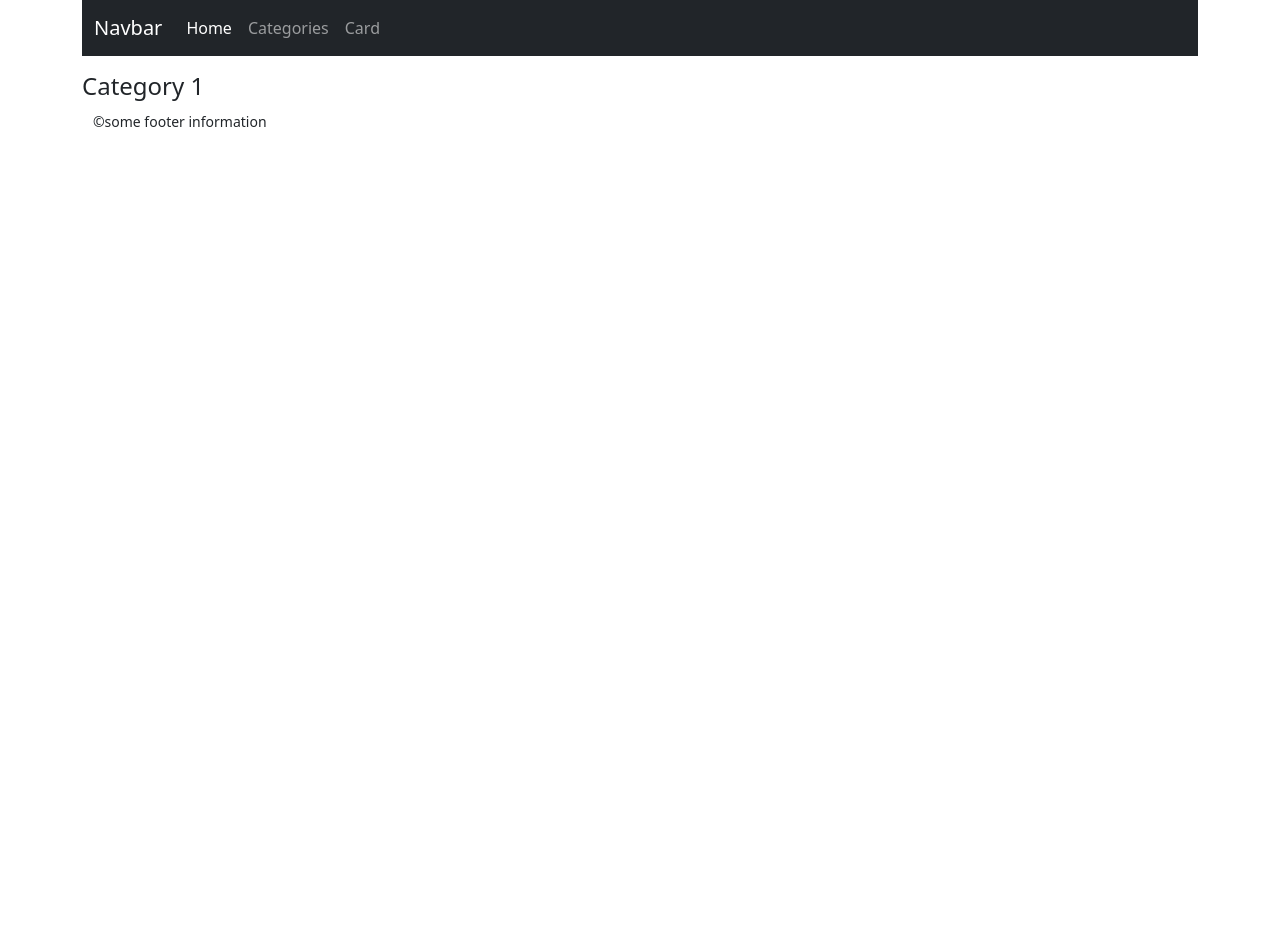
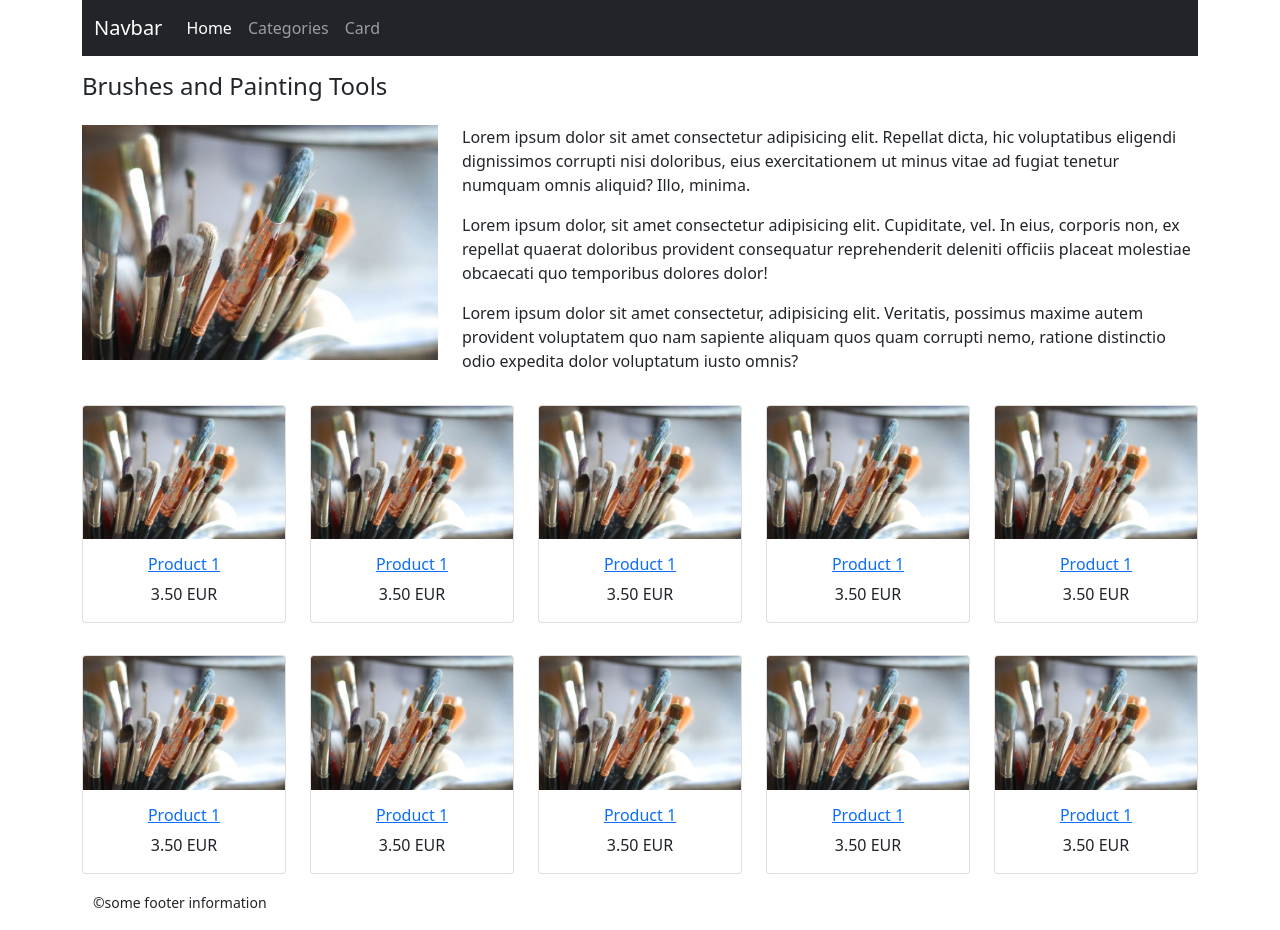
Before and after one commit to Anastasia1207/lesson-24, a React (Create React App) app: page /category1 in a window 1280 px wide. Before the commit the page ends 800 px from the top, so only its background shows below. Built offline with nearby package versions, Linux system fonts and the light colour scheme.

Commit message:
Adding Product1 page

```diff
--- a/src/Components/Category1.js
+++ b/src/Components/Category1.js
@@ -1,8 +1,6 @@
 import { NavLink } from 'react-router-dom';
 
-import pattern1 from '../Assets/Img/pattern1.jpg';
-import pattern2 from '../Assets/Img/pattern2.jpg';
-import pattern3 from '../Assets/Img/pattern3.jpg';
+import Brushes1 from '../Assets/Img/Brushes1.jpg';
 
 function Category1() {
 
@@ -10,7 +8,131 @@ function Category1() {
         <div className="container">
             <div className="row">
                 <div className="col mt-3">
-                    <h4>Category 1</h4>
+                    <h4>Brushes and Painting Tools</h4>
+                </div>
+            </div>
+            <div className="row">
+                <div className="col-4 mt-3">
+                    <img src={Brushes1} alt={'main foto'} className="img-fluid" />
+                </div>
+                <div className="col-8 mt-3">
+                    <p>Lorem ipsum dolor sit amet consectetur adipisicing elit. Repellat dicta, hic voluptatibus eligendi dignissimos corrupti nisi doloribus, eius exercitationem ut minus vitae ad fugiat tenetur numquam omnis aliquid? Illo, minima.</p>
+                    <p>Lorem ipsum dolor, sit amet consectetur adipisicing elit. Cupiditate, vel. In eius, corporis non, ex repellat quaerat doloribus provident consequatur reprehenderit deleniti officiis placeat molestiae obcaecati quo temporibus dolores dolor!</p>
+                    <p>Lorem ipsum dolor sit amet consectetur, adipisicing elit. Veritatis, possimus maxime autem provident voluptatem quo nam sapiente aliquam quos quam corrupti nemo, ratione distinctio odio expedita dolor voluptatum iusto omnis?</p>
+                </div>
+            </div>
+            <div className="row">
+                <div className="col my-3 text-center">
+                    <div className="card" style={{ width: 'auto' }}>
+                        <img src={Brushes1} className="card-img-top" alt="Pattern one" />
+                        <div className="card-body">
+                            <h6 className="card-title">
+                                <NavLink to="/category1">Product 1</NavLink>
+                            </h6>
+                            <p className="card-text">3.50 EUR</p>
+                        </div>
+                    </div>
+                </div>
+                <div className="col my-3 text-center">
+                    <div className="card card-fluid" style={{ width: 'auto' }}>
+                        <img src={Brushes1} className="card-img-top" alt="Pattern two" />
+                        <div className="card-body">
+                            <h6 className="card-title">
+                                <NavLink to="/category1">Product 1</NavLink>
+                            </h6>
+                            <p className="card-text">3.50 EUR</p>
+                        </div>
+                    </div>
+                </div>
+                <div className="col my-3 text-center">
+                    <div className="card" style={{ width: 'auto' }}>
+                        <img src={Brushes1} className="card-img-top" alt="Pattern three" />
+                        <div className="card-body">
+                            <h6 className="card-title">
+                                <NavLink to="/category1">Product 1</NavLink>
+                            </h6>
+                            <p className="card-text">3.50 EUR</p>
+                        </div>
+                    </div>
+                </div>
+                <div className="col my-3 text-center">
+                    <div className="card card-fluid" style={{ width: 'auto' }}>
+                        <img src={Brushes1} className="card-img-top" alt="Pattern two" />
+                        <div className="card-body">
+                            <h6 className="card-title">
+                                <NavLink to="/category1">Product 1</NavLink>
+                            </h6>
+                            <p className="card-text">3.50 EUR</p>
+                        </div>
+                    </div>
+                </div>
+                <div className="col my-3 text-center">
+                    <div className="card" style={{ width: 'auto' }}>
+                        <img src={Brushes1} className="card-img-top" alt="Pattern three" />
+                        <div className="card-body">
+                            <h6 className="card-title">
+                                <NavLink to="/category1">Product 1</NavLink>
+                            </h6>
+                            <p className="card-text">3.50 EUR</p>
+                        </div>
+                    </div>
+                </div>
+            </div>
+            <div className="row">
+                <div className="col my-3 text-center">
+                    <div className="card" style={{ width: 'auto' }}>
+                        <img src={Brushes1} className="card-img-top" alt="Pattern one" />
+                        <div className="card-body">
+                            <h6 className="card-title">
+                                <NavLink to="/category1">Product 1</NavLink>
+                            </h6>
+                            <p className="card-text">3.50 EUR</p>
+                        </div>
+                    </div>
+                </div>
+                <div className="col my-3 text-center">
+                    <div className="card card-fluid" style={{ width: 'auto' }}>
+                        <img src={Brushes1} className="card-img-top" alt="Pattern two" />
+                        <div className="card-body">
+                            <h6 className="card-title">
+                                <NavLink to="/category1">Product 1</NavLink>
+                            </h6>
+                            <p className="card-text">3.50 EUR</p>
+                        </div>
+                    </div>
+                </div>
+                <div className="col my-3 text-center">
+                    <div className="card" style={{ width: 'auto' }}>
+                        <img src={Brushes1} className="card-img-top" alt="Pattern three" />
+                        <div className="card-body">
+                            <h6 className="card-title">
+                                <NavLink to="/category1">Product 1</NavLink>
+                            </h6>
+                            <p className="card-text">3.50 EUR</p>
+                        </div>
+                    </div>
+                </div>
+                <div className="col my-3 text-center">
+                    <div className="card card-fluid" style={{ width: 'auto' }}>
+                        <img src={Brushes1} className="card-img-top" alt="Pattern two" />
+                        <div className="card-body">
+                            <h6 className="card-title">
+                                <NavLink to="/category1">Product 1</NavLink>
+                            </h6>
+                            <p className="card-text">3.50 EUR</p>
+                        </div>
+                    </div>
+                </div>
+                <div className="col my-3 text-center">
+                    <div className="card" style={{ width: 'auto' }}>
+                        <img src={Brushes1} className="card-img-top" alt="Pattern three" />
+                        <div className="card-body">
+                            <h6 className="card-title">
+                                <NavLink to="/category1">Product 1</NavLink>
+                            </h6>
+                            <p className="card-text">3.50 EUR</p>
+                        </div>
+                    </div>
                 </div>
             </div>
         </div>
--- a/src/Components/Home.js
+++ b/src/Components/Home.js
@@ -66,7 +66,7 @@ function Home() {
                         <img src={Brushes} className="card-img-top" alt="Pattern one" />
                         <div className="card-body">
                             <h5 className="card-title">
-                                <NavLink to="/">Brushes and Painting Tools</NavLink>
+                                <NavLink to="/category1">Brushes and Painting Tools</NavLink>
                             </h5>
                             <p className="card-text">Some quick example text to build on the card title and make up the bulk of the card's content.</p>
                         </div>
```
Also changed, not shown: src/Assets/Img/Brushes1.jpg (added).
